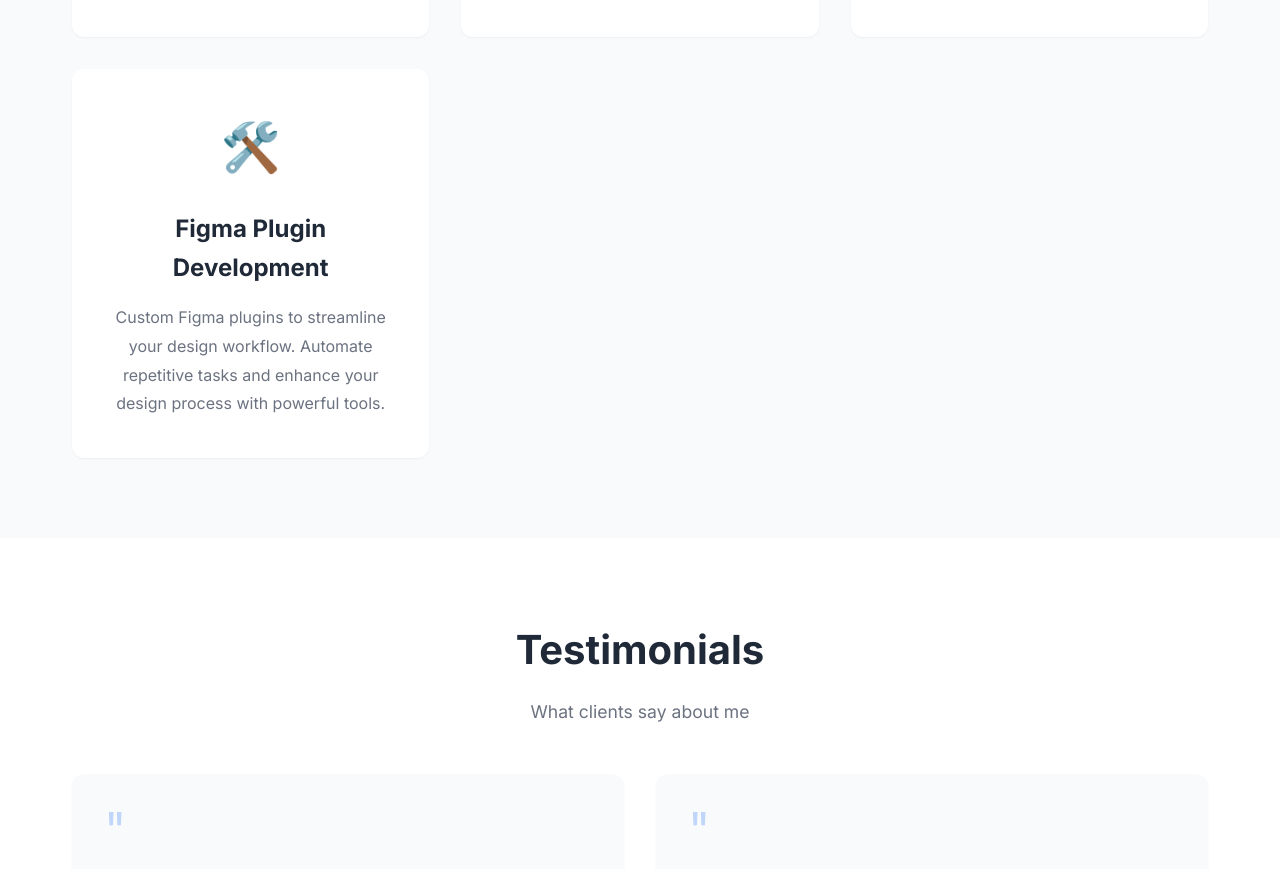
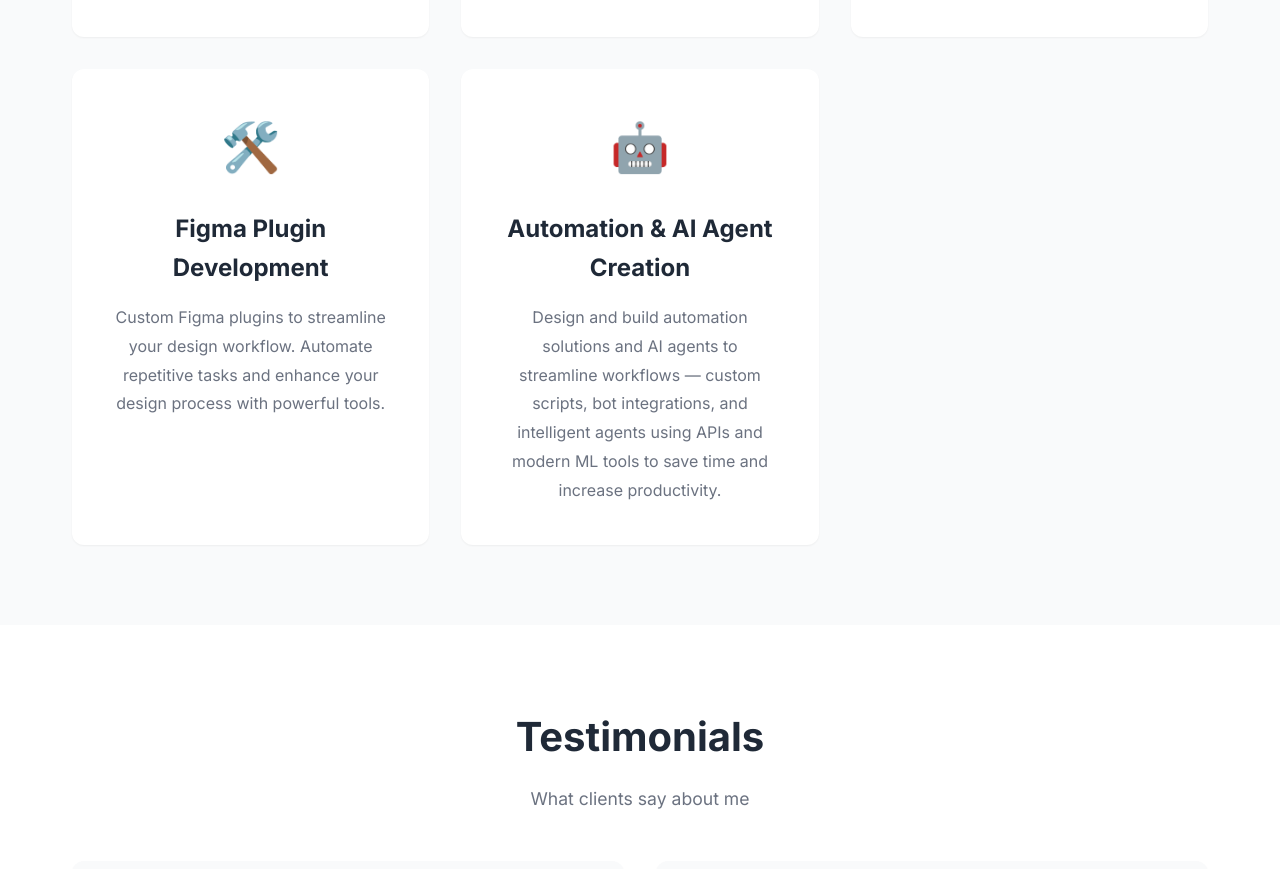
Before and after one commit to smarterpoojan/portfolio-site, a plain HTML site: page index.html in a window 1280 px wide. Shown: the part 3880-4749 px from the top of the page. Drawn offline with Linux system fonts and the light colour scheme.

Commit message:
added new service offering for Automation & AI Agent Creation and made layout adjustments to the About section for better alignment and text centering.

```diff
--- a/index.html
+++ b/index.html
@@ -987,6 +987,11 @@
                     <h3>Figma Plugin Development</h3>
                     <p>Custom Figma plugins to streamline your design workflow. Automate repetitive tasks and enhance your design process with powerful tools.</p>
                 </div>
+                    <div class="service-card">
+                        <div class="service-icon">🤖</div>
+                        <h3>Automation & AI Agent Creation</h3>
+                        <p>Design and build automation solutions and AI agents to streamline workflows — custom scripts, bot integrations, and intelligent agents using APIs and modern ML tools to save time and increase productivity.</p>
+                    </div>
             </div>
         </div>
     </section>
```
